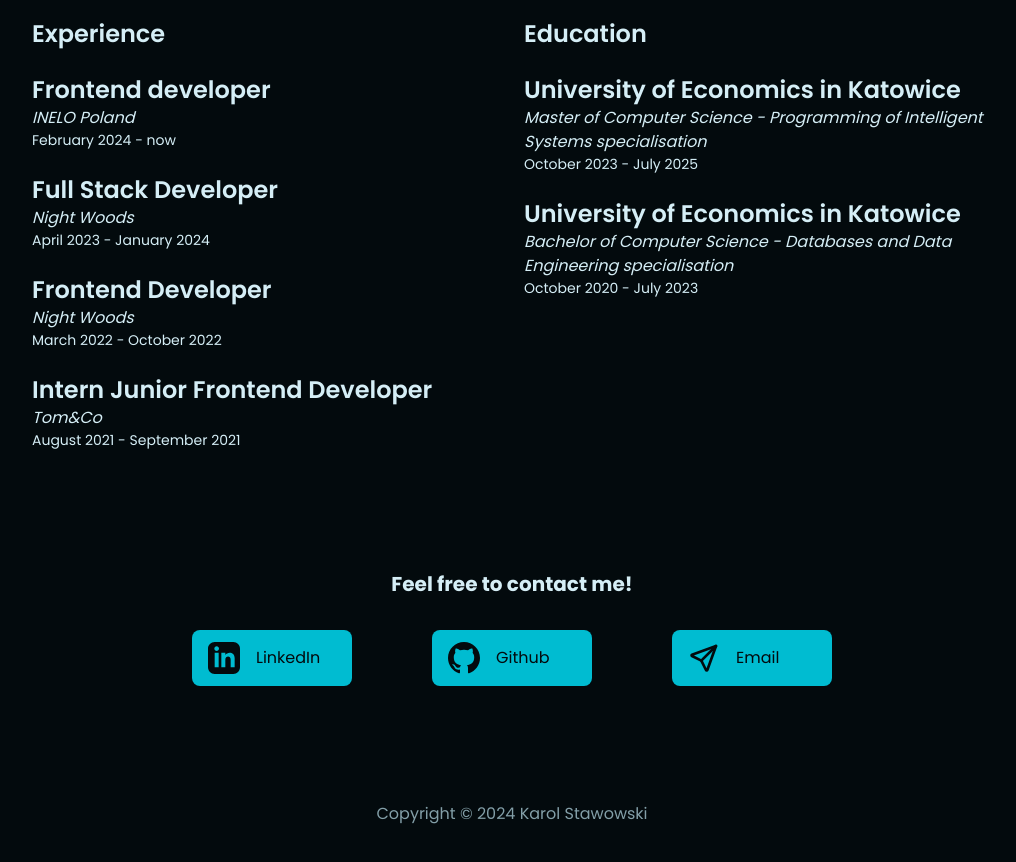
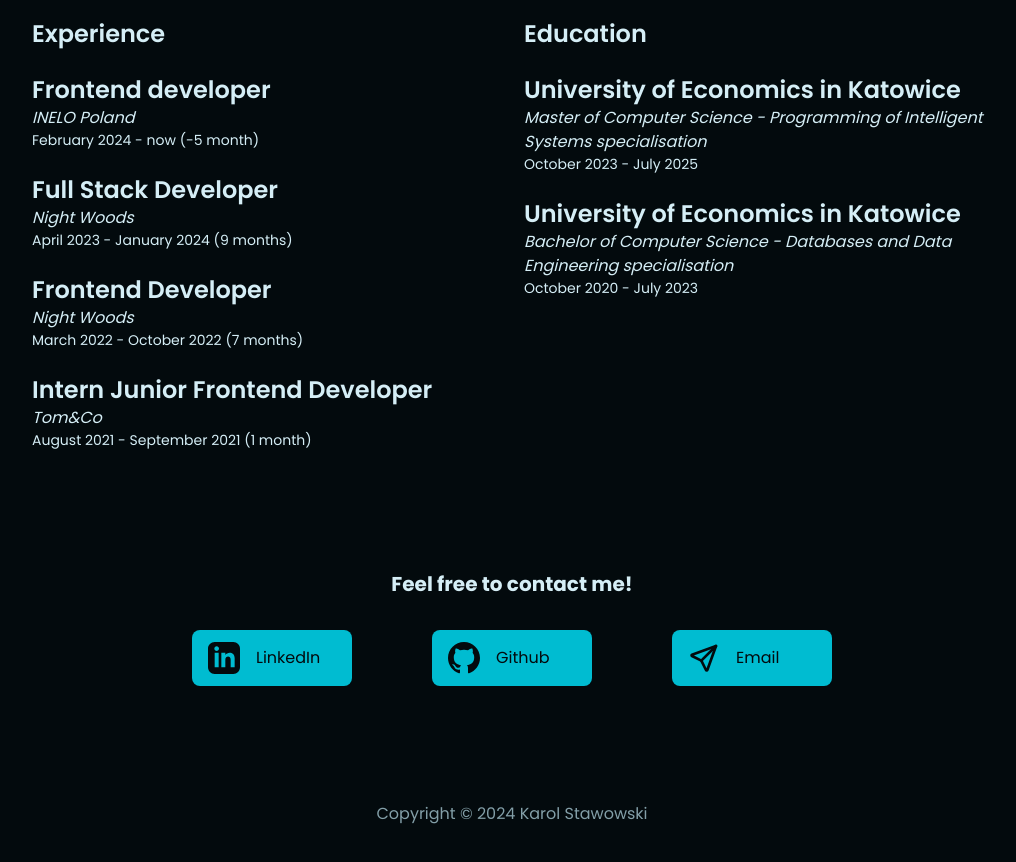
Before and after one commit to karolstawowski/portfolio, a React (Vite) app: page / in a window 1280 px wide. Shown: the part 4280-5142 px from the top of the page, without its empty margins (128-1144 px from the left). Built offline with nearby package versions, Linux system fonts and the light colour scheme.

Commit message:
feat: add experience duration

```diff
--- a/src/components/Experience.tsx
+++ b/src/components/Experience.tsx
@@ -14,7 +14,11 @@ export const Experience = (): JSX.Element => {
           <div>
             <SectionTitle>Experience</SectionTitle>
             {experienceList.map((experience) => (
-              <ExperienceListElement key={experience.id} {...experience} />
+              <ExperienceListElement
+                key={experience.id}
+                {...experience}
+                displayDuration
+              />
             ))}
           </div>
           <div>
--- a/src/components/Experience/ExperienceListElement.tsx
+++ b/src/components/Experience/ExperienceListElement.tsx
@@ -20,6 +20,7 @@ export type ExperienceListElementProps = {
   more?: string
   since: Date
   to?: Date
+  displayDuration?: boolean
 }
 
 export const ExperienceListElement = ({
@@ -28,6 +29,7 @@ export const ExperienceListElement = ({
   more,
   since,
   to,
+  displayDuration,
 }: ExperienceListElementProps): JSX.Element => {
   const startDate =
     monthNames[since.getMonth()] + ' ' + since.getFullYear().toString()
@@ -36,16 +38,32 @@ export const ExperienceListElement = ({
     ? monthNames[to.getMonth()] + ' ' + to.getFullYear().toString()
     : undefined
 
+  const monthDuration = monthDiff(since, to)
+
+  const companyDescription = `${company} ${more ? `- ${more}` : ''}`
+
+  const experienceDuration = displayDuration
+    ? `(${monthDuration}
+    ${monthDuration > 1 ? 'months' : 'month'})`
+    : ''
+
+  const datesRangeDescription = `${startDate} - ${
+    endDate ?? 'now'
+  } ${experienceDuration}`
+
   return (
     <div className="my-6">
       <h4 className="text-lg font-semibold md:text-2xl">{position}</h4>
-      <h5 className="italic">
-        {company} {more ? '-' : ''} {more}
-      </h5>
-      <p className="text-sm">
-        {startDate}
-        {' - ' + (endDate ?? 'now')}
-      </p>
+      <h5 className="italic">{companyDescription}</h5>
+      <p className="text-sm">{datesRangeDescription}</p>
     </div>
   )
 }
+
+const monthDiff = (dateFrom: Date, dateTo: Date = new Date()): number => {
+  return (
+    dateTo.getMonth() -
+    dateFrom.getMonth() +
+    12 * (dateTo.getFullYear() - dateFrom.getFullYear())
+  )
+}
```
